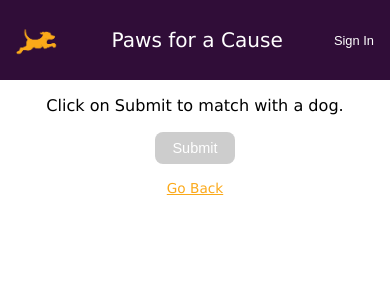
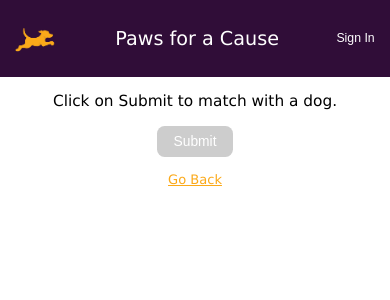
Before and after one commit to Malaxor/fetch, a React (Create React App) app: page /fetch/liked-dogs in a window 390 px wide. Shown: the top 300 px of the page. Built offline with nearby package versions, Linux system fonts and the light colour scheme.

Commit message:
font-size 48% at 31em max width

```diff
--- a/src/components/DogsSearchList/style.css
+++ b/src/components/DogsSearchList/style.css
@@ -10,5 +10,6 @@
 @media (max-width: 31em) {
   #message-for-user {
     font-size: 2rem;
+    padding: 0 1.5rem;
   }
 }
--- a/src/style/global-style.css
+++ b/src/style/global-style.css
@@ -32,3 +32,8 @@ html {
     font-size: 50.25%;
   }
 }
+@media (max-width: 31em) {
+  html {
+    font-size: 48%;
+  }
+}
```
